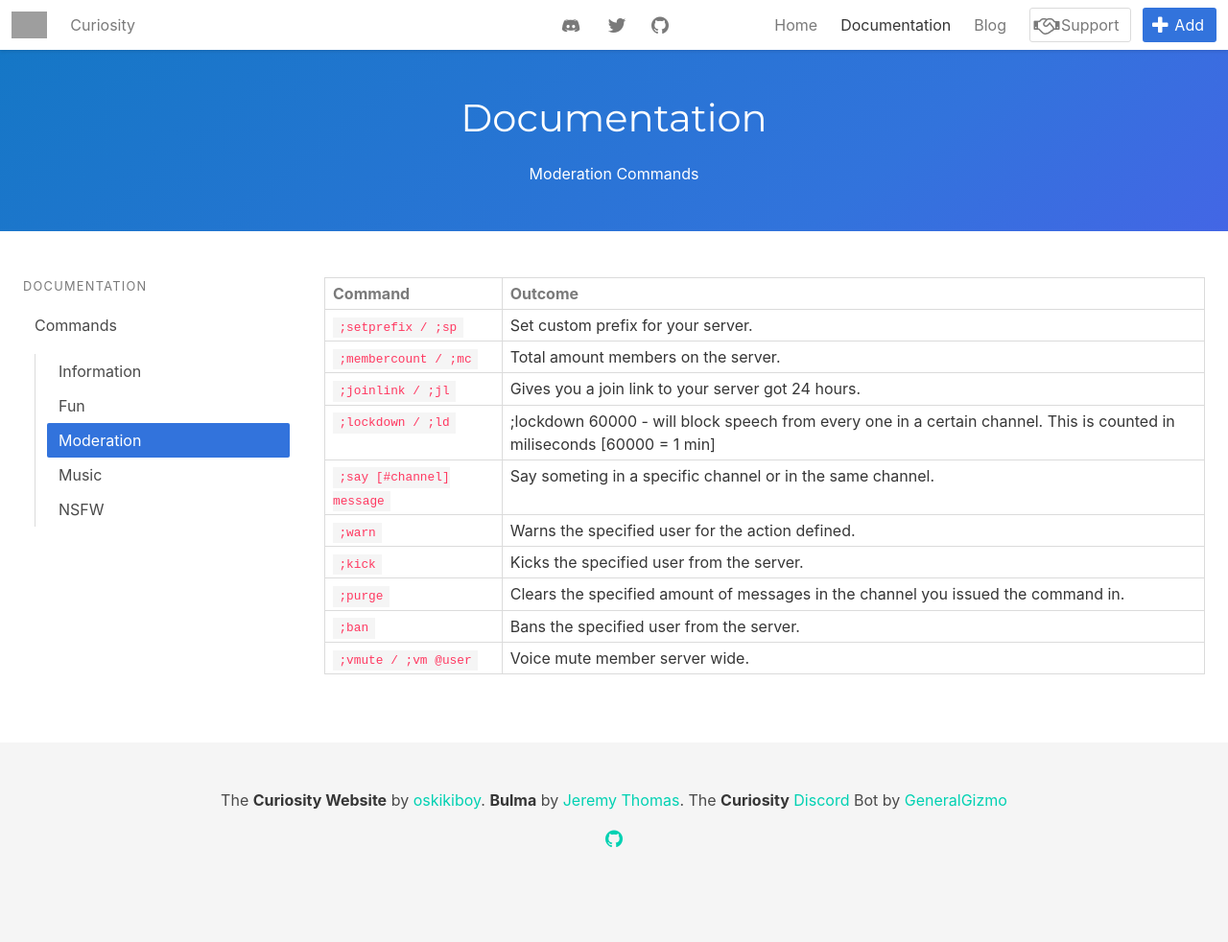
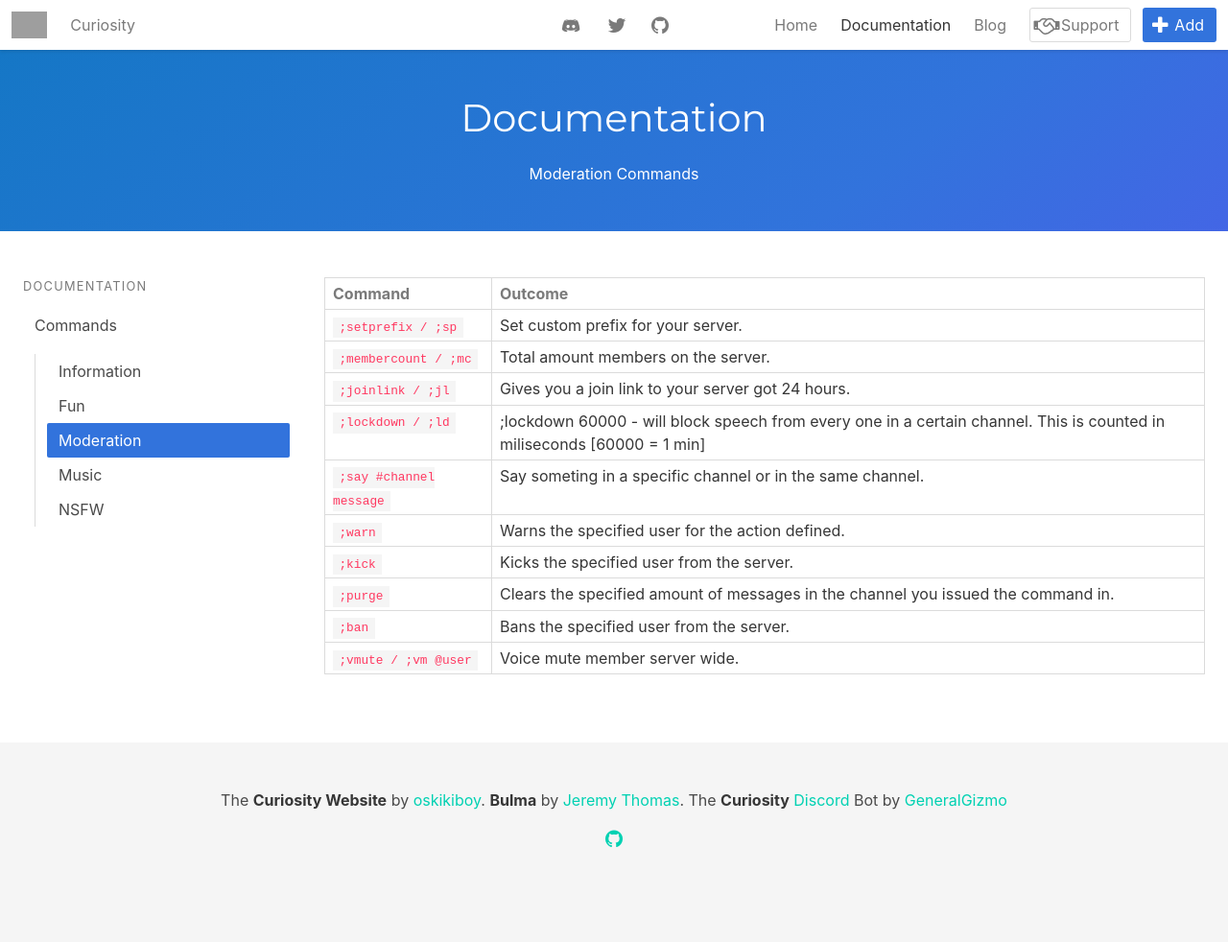
Before and after one commit to oskikiboy/Curiosity-Website, a Jekyll site: the page docs-mod.html, which Jekyll copies as it is, in a window 1280 px wide. Shown: the whole page at 96% size. Built offline with Jekyll 4.4.1, drawn with Linux system fonts in a browser that asks for light colours; grey boxes are pictures that could not be loaded.

```diff
--- a/docs-mod.html
+++ b/docs-mod.html
@@ -187,7 +187,7 @@
 		<td>;lockdown 60000 - will block speech from every one in a certain channel. This is counted in miliseconds [60000 = 1 min]</td>
 		</tr>
 		<tr>
-						<td><code>;say [#channel] message</code></td>
+		<td><code>;say #channel message</code></td>
 		<td>Say someting in a specific channel or in the same channel.</td>
 		</tr>
 		<tr>
```
Lines whose indentation alone changed are shown as unchanged.
